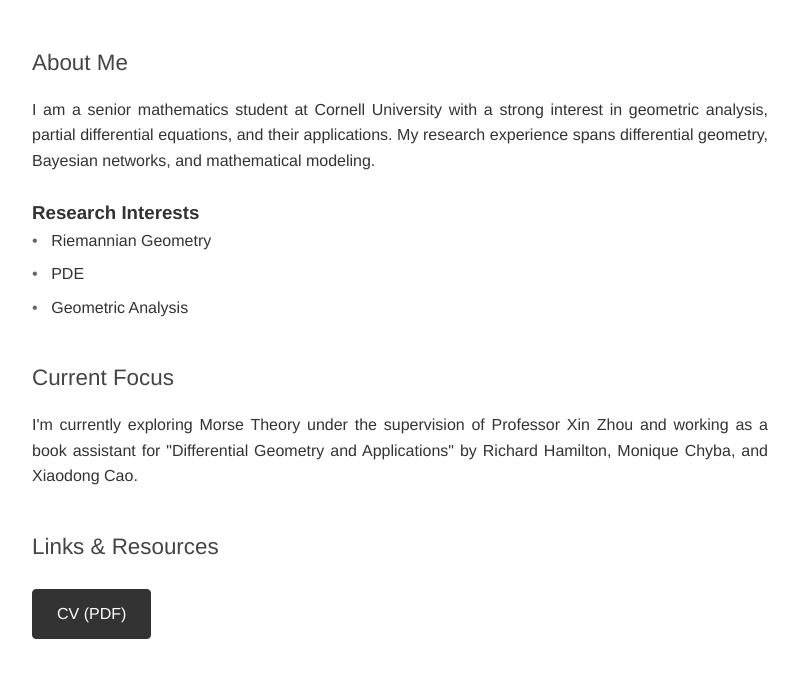
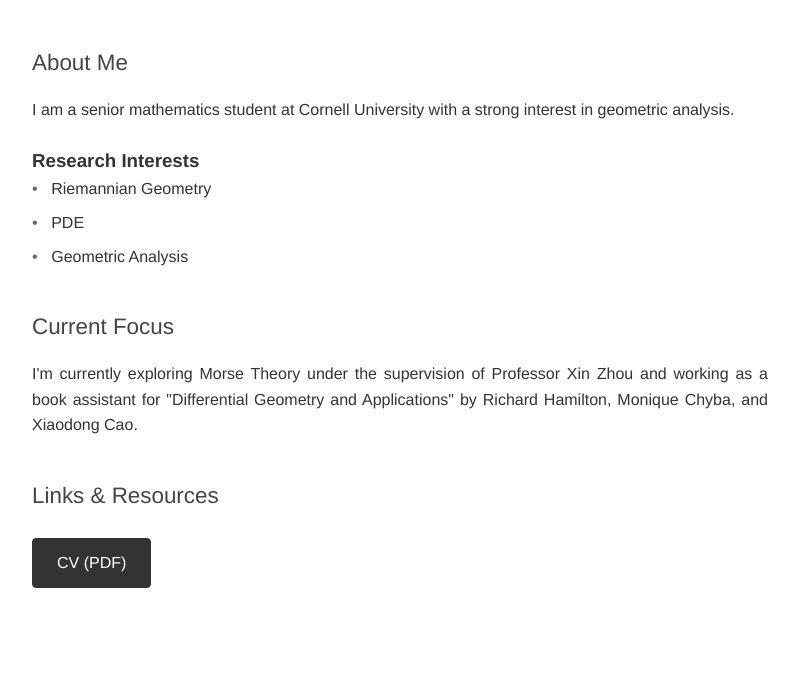
Before and after one commit to qinz1yang/web, a plain HTML site: page index.html in a window 1280 px wide. Shown: the part 132-810 px from the top of the page, without its empty margins (240-1039 px from the left). Drawn offline with Linux system fonts and the light colour scheme.

Commit message:
index.html

```diff
--- a/index.html
+++ b/index.html
@@ -149,8 +149,7 @@
 
     <section id="about">
         <h2>About Me</h2>
-        <p>I am a senior mathematics student at Cornell University with a strong interest in geometric analysis, partial differential equations, and their applications. My research experience spans differential geometry, Bayesian networks, and mathematical modeling.</p>
-
+        <p>I am a senior mathematics student at Cornell University with a strong interest in geometric analysis.
         <div class="research-interests">
             <h3>Research Interests</h3>
             <ul>
```
